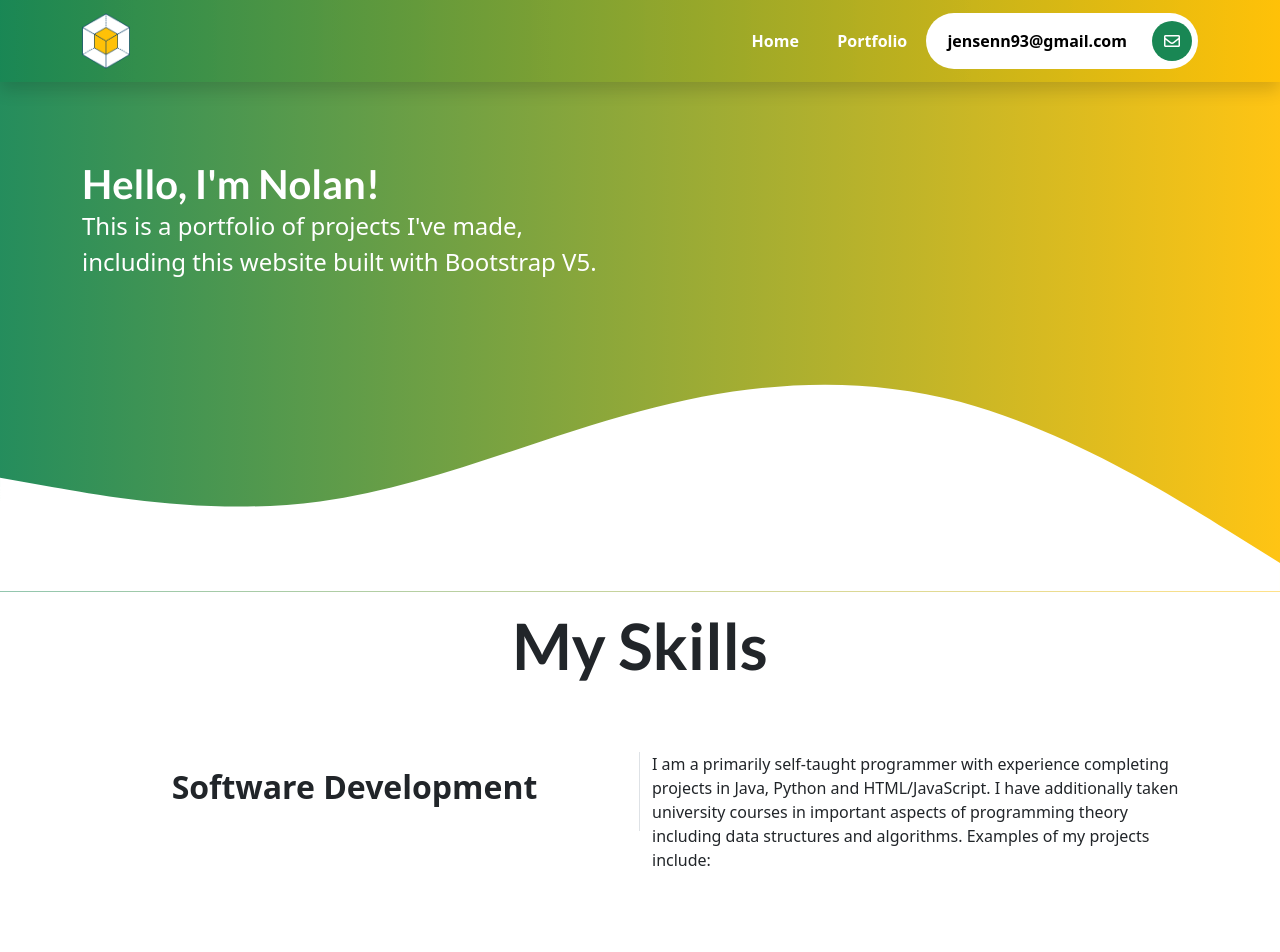
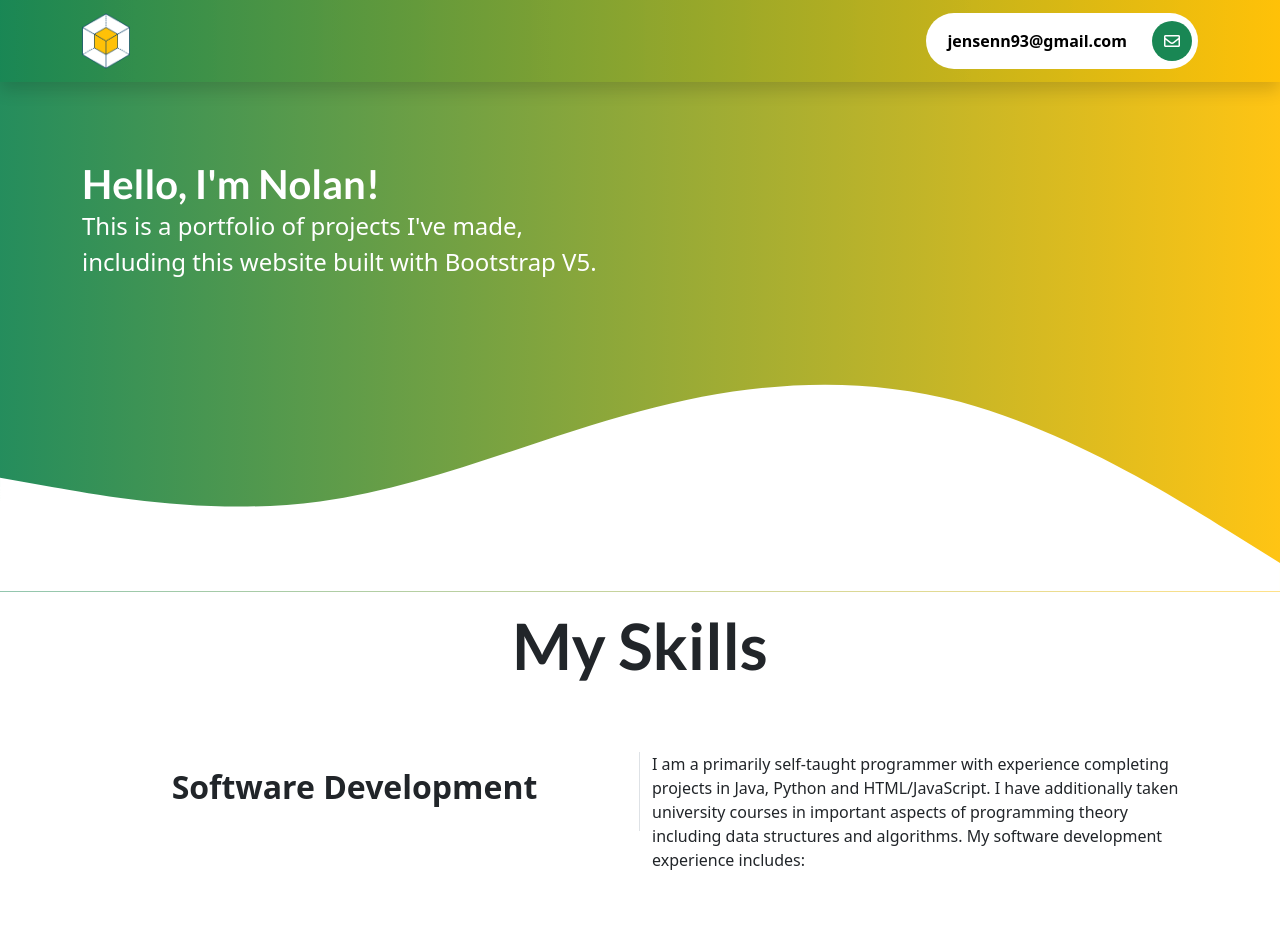
Before and after one commit to njensen-git/PersonalSite, a website: page index.html in a window 1280 px wide. Shown: the top 952 px of the page. Drawn offline with Linux system fonts and the light colour scheme.

Commit message:
the wise sage advised me to correct these parts

```diff
--- a/index.html
+++ b/index.html
@@ -26,12 +26,13 @@
           </button>
           <div class="collapse navbar-collapse justify-content-end" id="navbarNav">
             <ul class="navbar-nav">
-              <li class="nav-item">
+              <!-- Buttons for use if this page ends up being long enought to need them  -->
+              <!-- <li class="nav-item">
                 <a class="nav-link active" aria-current="page" href="#">Home</a>
               </li>
               <li class="nav-item">
                 <a class="nav-link" href="#">Portfolio</a>
-              </li>
+              </li> -->
               <!--<li class="nav-item">
                 <a class="nav-link" href="sections/_resume.scss">Resume</a>
               </li>
@@ -93,7 +94,7 @@
       <div class="col-md-6">
         <div class="bg-white p-0 text-start">
         <div class="p fw-light">
-          I am a primarily self-taught programmer with experience completing projects in Java, Python and HTML/JavaScript. I have additionally taken university courses in important aspects of programming theory including data structures and algorithms. Examples of my projects include:
+          I am a primarily self-taught programmer with experience completing projects in Java, Python and HTML/JavaScript. I have additionally taken university courses in important aspects of programming theory including data structures and algorithms. My software development experience includes:
         </div>
         </div>
       </div>
```
